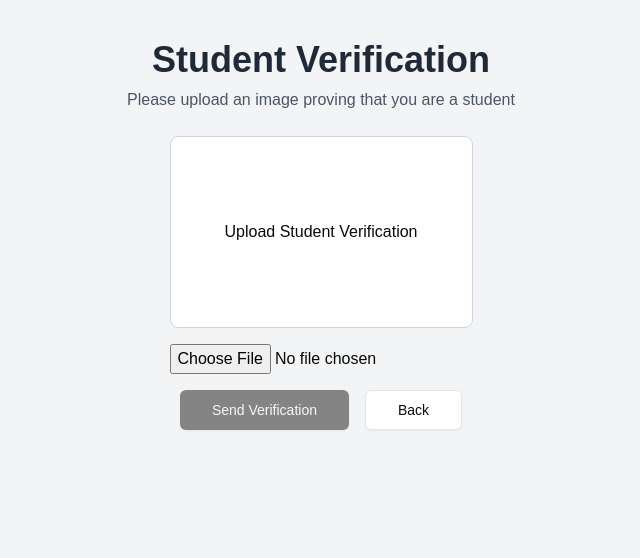
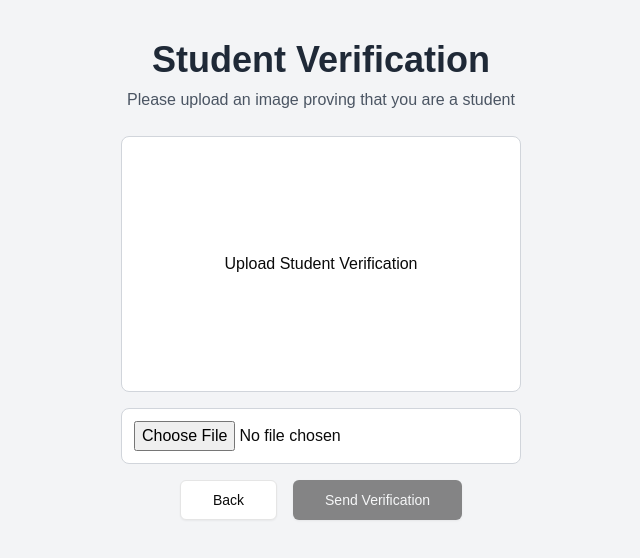
Before and after one commit to PitiNarak/condormhub-frontend, a Next.js app: page /verification in a window 1280 px wide. Shown: the top 558 px of the page, without its empty margins (319-959 px from the left). Built offline with nearby package versions, Linux system fonts and the light colour scheme.

Commit message:
style: modify verification page

```diff
--- a/src/app/verification/action.tsx
+++ b/src/app/verification/action.tsx
@@ -1,7 +1,7 @@
 import {
   verificationData,
   VerificationRecord,
-} from '@/app/verification/mockingTable/fakeVerificationTable';
+} from '@/app/verification/dataTable/dataRecord';
 
 export async function uploadVerification(
   formData: FormData
@@ -19,6 +19,7 @@ export async function uploadVerification(
 
   verificationData.push(record);
   console.log('New verification record:', record);
+  console.log('All verification record:', verificationData);
 
   return { success: true };
 }
--- a/src/app/verification/verificationForm.tsx
+++ b/src/app/verification/verificationForm.tsx
@@ -23,6 +23,7 @@ export default function VerificationForm() {
       if (result?.error) {
         setError(result.error);
       } else {
+        router.push('/');
         router.refresh();
       }
     });
@@ -40,7 +41,7 @@ export default function VerificationForm() {
   }
 
   return (
-    <div className="flex justify-center items-center">
+    <div className="w-full flex justify-center items-center">
       <div className="w-full max-w-md p-6">
         <form
           onSubmit={handleSubmit}
@@ -49,7 +50,7 @@ export default function VerificationForm() {
         >
           <div className="flex justify-center mb-4">
             {previewImage ? (
-              <div className="w-full h-48 relative">
+              <div className="w-full h-64 relative">
                 <Image
                   src={previewImage}
                   alt="Preview"
@@ -58,12 +59,12 @@ export default function VerificationForm() {
                 />
               </div>
             ) : (
-              <div className="w-full h-48 bg-white border border-gray-300 rounded-lg flex items-center justify-center">
+              <div className="w-full h-64 bg-white border border-gray-300 rounded-lg flex items-center justify-center">
                 Upload Student Verification
               </div>
             )}
           </div>
-          <div className="flex justify-center">
+          <div className="flex bg-white border border-gray-300 rounded-lg items-center justify-center p-3">
             <input
               id="picture"
               name="picture"
@@ -77,17 +78,17 @@ export default function VerificationForm() {
           <div className="flex justify-center space-x-4">
             <Button
               size="lg"
+              variant="outline"
+              onClick={() => router.push('/')}
+            >
+              Back
+            </Button>
+            <Button
+              size="lg"
               type="submit"
               disabled={isPending || !previewImage}
             >
               {isPending ? 'Uploading...' : 'Send Verification'}
-            </Button>
-            <Button
-              size="lg"
-              variant="outline"
-              onClick={() => router.push('/')}
-            >
-              Back
             </Button>
           </div>
         </form>
```
Also changed, not shown: src/app/verification/dataTable/dataRecord.tsx (renamed from src/app/verification/mockingTable/fakeVerificationTable.tsx).
